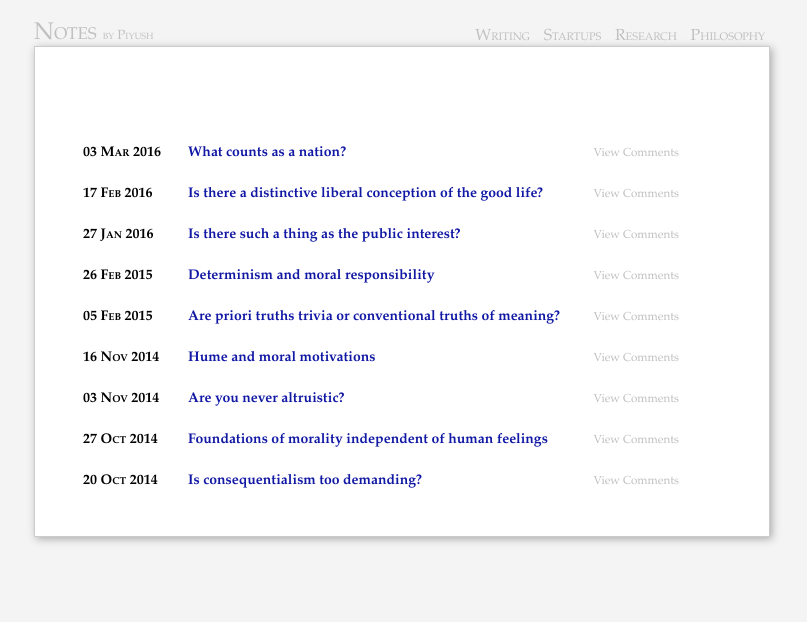
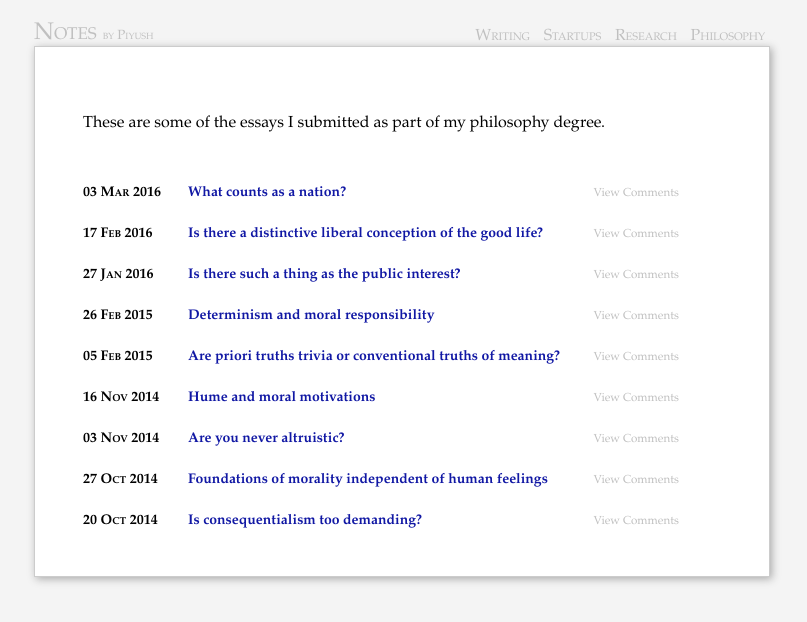
Before and after one commit to piyushahuja/piyushahuja.github.io, a Jekyll site: the page built from _pages/philosophy.md, in a window 1280 px wide. Shown: the top 622 px of the page, without its empty margins (238-1045 px from the left). Built offline with Jekyll 4.4.1, drawn with Linux system fonts in a browser that asks for light colours; comment, search, counter and statistics services are not loaded.

Commit message:
auto deployed

```diff
--- a/_pages/philosophy.md
+++ b/_pages/philosophy.md
@@ -5,6 +5,7 @@ permalink: /philosophy
 section: Home
 ---
 
+These are some of the essays I submitted as part of my philosophy degree.
 
 <CENTER><h1 class="emphnext">{{ page.title }}</h1></CENTER>
 
```
